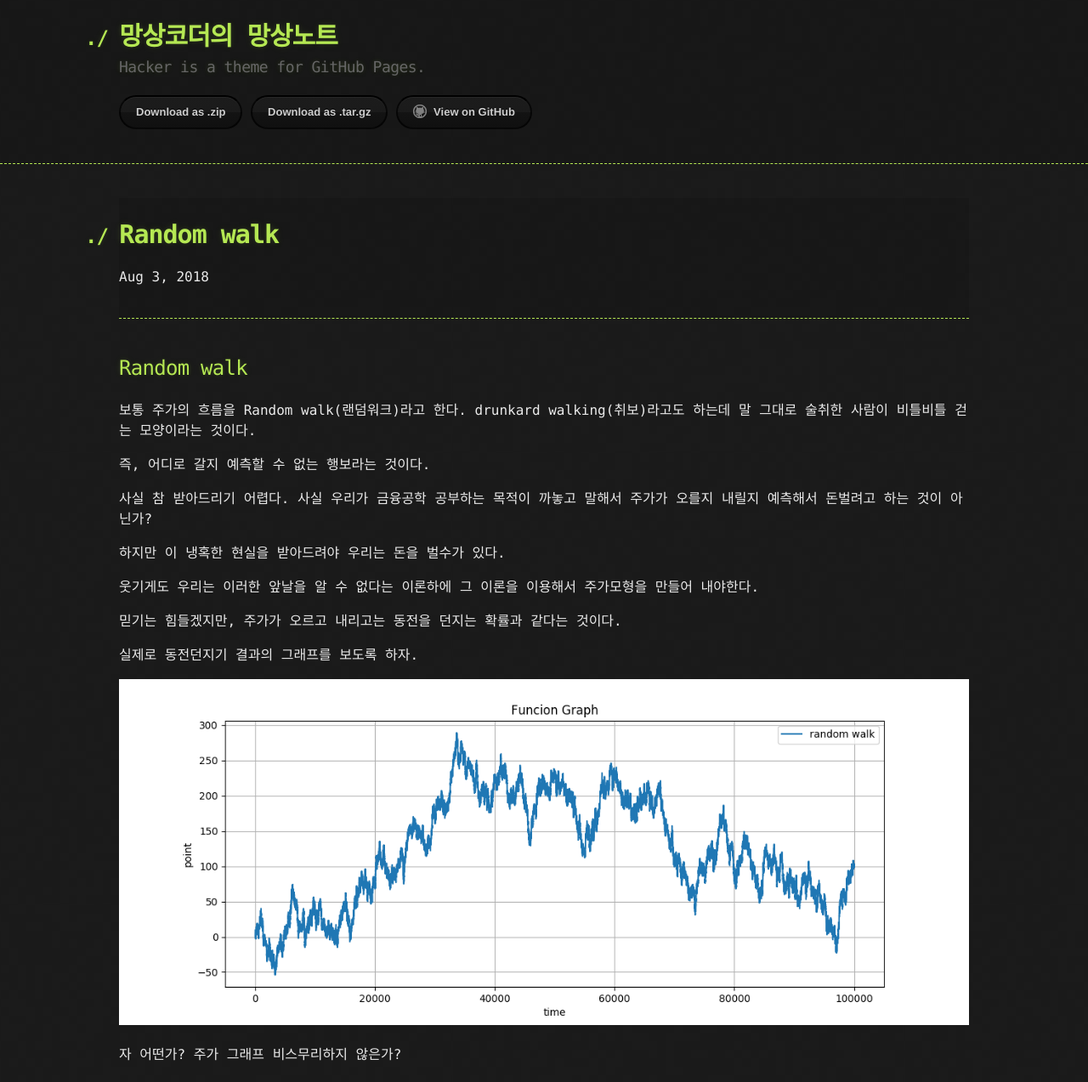
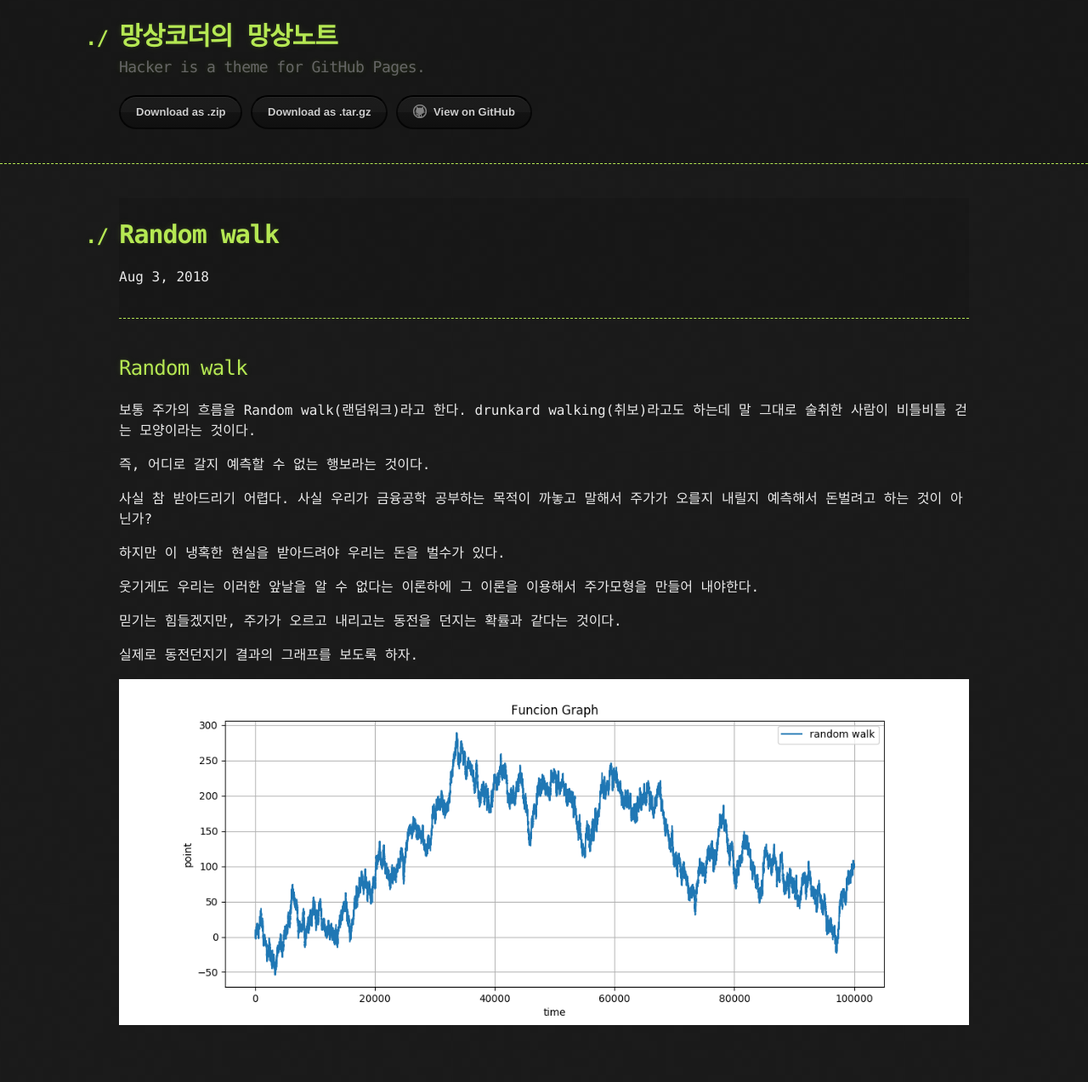
Before and after one commit to kooock/kooock.github.io, a Jekyll site: the page built from _posts/2018-08-03-random_walk.md, in a window 1280 px wide. Shown: the whole page at 85% size. Built offline with Jekyll 4.4.1, drawn with Linux system fonts in a browser that asks for light colours; after the commit the page ends 1233 px from its top, so only the background shows below that.

Commit message:
random walk update

```diff
--- a/_posts/2018-08-03-random_walk.md
+++ b/_posts/2018-08-03-random_walk.md
@@ -28,5 +28,3 @@ drunkard walking(취보)라고도 하는데 말 그대로 술취한 사람이
 
 
 ![useful image]({{ site.url }}/assets/images/random_walk.png)
-
-자 어떤가? 주가 그래프 비스무리하지 않은가?
```
